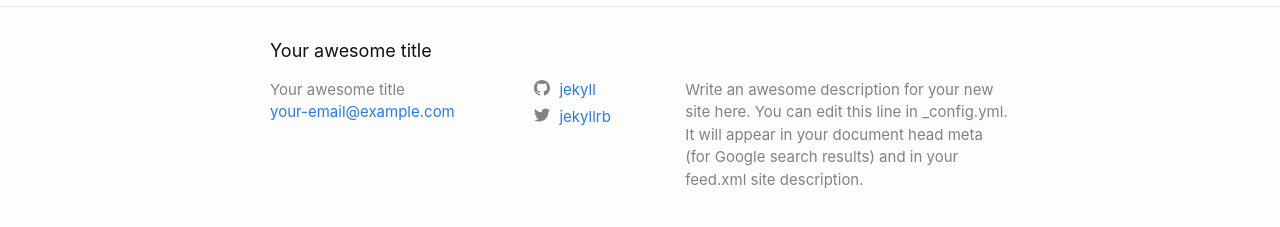
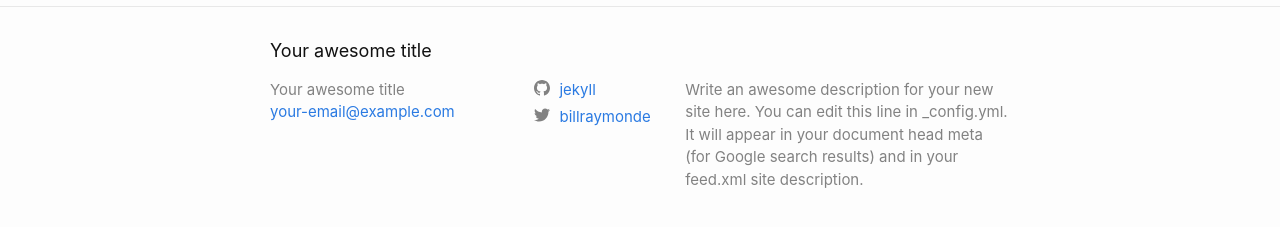
Before and after one commit to JackieGable/jekyll-data-example, a Jekyll site: the page built from index.markdown, in a window 1280 px wide. Shown: the part 649-876 px from the top of the page. Built offline with Jekyll 4.4.1, drawn with Linux system fonts in a browser that asks for light colours.

Commit message:
_config.yml

```diff
--- a/_config.yml
+++ b/_config.yml
@@ -26,7 +26,7 @@ description: >- # this means to ignore newlines until "baseurl:"
   Google search results) and in your feed.xml site description.
 baseurl: "" # the subpath of your site, e.g. /blog
 url: "" # the base hostname & protocol for your site, e.g. http://example.com
-twitter_username: jekyllrb
+twitter_username: billraymonde
 github_username:  jekyll
 
 # Build settings
--- a/jekyll-data.html
+++ b/jekyll-data.html
@@ -22,6 +22,7 @@
         {% endif %}
     {% endfor %}
 
-
+    <h2>_config.yml</h2>
+    <p>Twitter username: {{site.twitter_username}}</p>
 </body>
 </html>
```
